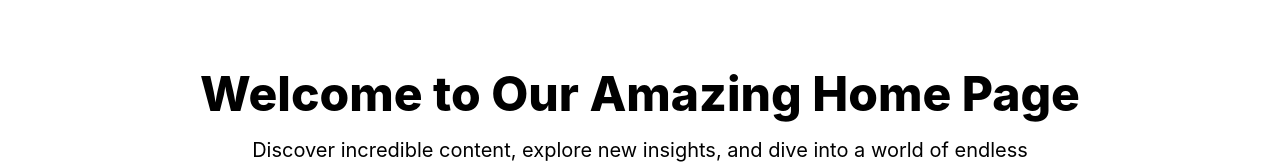
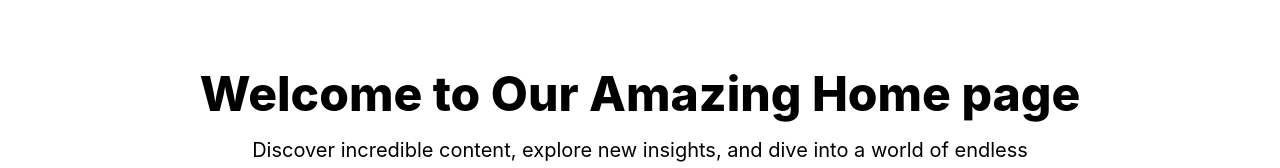
Before and after one commit to julietwainoi/gitconnectAPP, a React (Create React App) app: page /home in a window 1280 px wide. Shown: the part 279-447 px from the top of the page. Built offline with nearby package versions, Linux system fonts and the light colour scheme.

Commit message:
worked on the contact  page

```diff
--- a/src/components/Home.jsx
+++ b/src/components/Home.jsx
@@ -8,7 +8,7 @@ function Home() {
         // Simulate API call
         setTimeout(() => {
             setContent({
-                title: "Welcome to Our Amazing Home Page",
+                title: "Welcome to Our Amazing Home page",
                 description:
                     "Discover incredible content, explore new insights, and dive into a world of endless possibilities. We are here to provide you with the best experience and keep you engaged with our dynamic offerings.",
                 buttonText: "Get Started",
```
